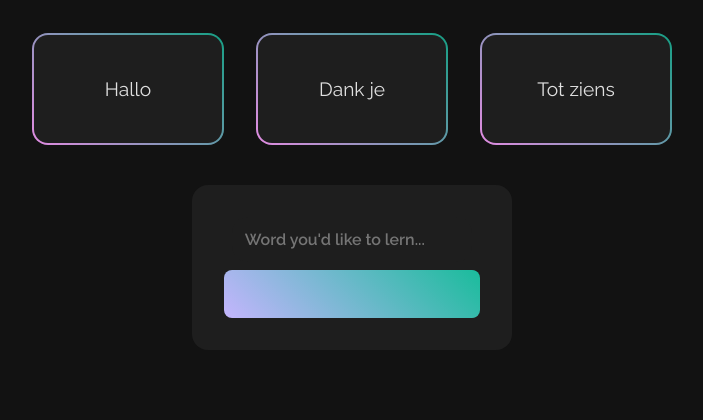
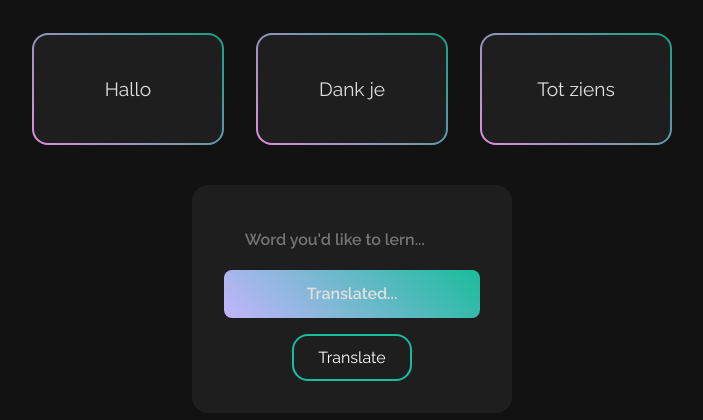
Before and after one commit to Hadevsh/LangLern, a Flask app: page /flashcards in a window 1280 px wide. Shown: the part 237-657 px from the top of the page, without its empty margins (288-991 px from the left). Run offline with Flask 3, Linux system fonts and the light colour scheme.

Commit message:
Add translation route and logic in python and javascript

```diff
--- a/app/routes.py
+++ b/app/routes.py
@@ -1,4 +1,4 @@
-from flask import Blueprint, render_template
+from flask import Blueprint, render_template, request, jsonify
 import argostranslate.package
 import argostranslate.translate
 
@@ -6,18 +6,14 @@ main = Blueprint('main', __name__)
 
 # Utils
 def translate(text, from_code, to_code):
-    # Download and install Argos Translate package
     argostranslate.package.update_package_index()
     available_packages = argostranslate.package.get_available_packages()
-    package_to_install = next(
-        filter(
-            lambda x: x.from_code == from_code and x.to_code == to_code, available_packages
-        )
+    pkg = next(
+        p for p in available_packages
+        if p.from_code == from_code and p.to_code == to_code
     )
-    argostranslate.package.install_from_path(package_to_install.download())
-    translated_text = argostranslate.translate.translate(text, from_code, to_code)
-
-    return translated_text
+    argostranslate.package.install_from_path(pkg.download())
+    return argostranslate.translate.translate(text, from_code, to_code)
 
 @main.route("/")
 def index():
@@ -35,3 +31,21 @@ def flashcards():
 @main.route("/about")
 def about():
     return render_template("about.html")
+
+# Translation route
+@main.route("/translate", methods=["POST"])
+def do_translate():
+    data = request.get_json()
+    word = data.get("word", "")
+    src = data.get("from_code", "en") # default English
+    tgt = data.get("to_code", "nl") # default Dutch
+
+    if not word:
+        return jsonify({"error": "No word provided"}), 400
+
+    try:
+        result = translate(word, src, tgt)
+    except Exception as e:
+        return jsonify({"error": str(e)}), 500
+
+    return jsonify({"translation": result})
--- a/app/static/css/flashcards.css
+++ b/app/static/css/flashcards.css
@@ -45,12 +45,18 @@
     width: 15rem;
 }
 
-.translated {
+#translated {
+    align-content: center;
+    font-weight: 600;
     height: 3rem;
     bottom: 0;
     border-radius: 0.5rem;
     margin-top: 0.5rem;
     background: linear-gradient(45deg, var(--secondary), var(--primary));
+}
+
+#submit {
+    margin-top: 1rem;
 }
 
 .flashcard .front, .flashcard .back {
--- a/app/static/js/flashcards.js
+++ b/app/static/js/flashcards.js
@@ -4,4 +4,25 @@ document.addEventListener("DOMContentLoaded", () => {
             card.classList.toggle('flipped');
         });
     });
+
+    document.getElementById("submit").addEventListener("click", async event => {
+        event.preventDefault();
+        const word = document.getElementById("word-input").value.trim();
+        const from_code = "en";
+        const to_code = "nl";
+
+        const res = await fetch("/translate", {
+            method: "POST",
+            headers: { "Content-Type": "application/json" },
+            body: JSON.stringify({ word, from_code, to_code })
+        });
+
+        const data = await res.json();
+        const resultDiv = document.getElementById("translated");
+        if (res.ok) {
+            resultDiv.innerHTML = `${data.translation}`;
+        } else {
+            resultDiv.innerHTML = `Error: ${data.error}`;
+        }
+    });
 });
--- a/app/templates/flashcards.html
+++ b/app/templates/flashcards.html
@@ -25,8 +25,9 @@
     </div>
 
     <div class="add-flashcard">
-        <input type="text" placeholder="Word you'd like to lern...">
-        <div class="translated"></div>
+        <input type="text" id="word-input" placeholder="Word you'd like to lern..." required>
+        <div id="translated">Translated...</div>
+        <button id="submit">Translate</button>
     </div>
 </div>
 {% endblock %}
```
